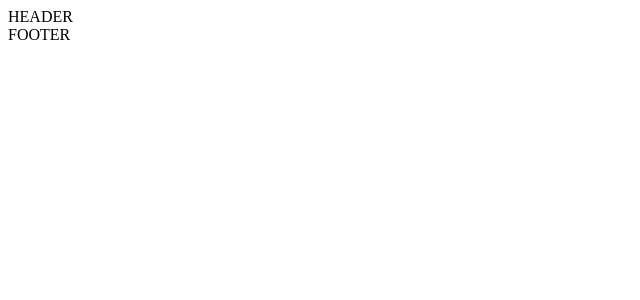
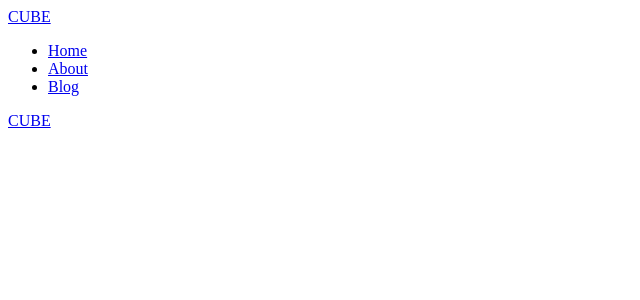
Before and after one commit to itc-s22008/newblog, a Next.js app: page / in a window 1280 px wide. Shown: the top 300 px of the page, without its empty margins (0-640 px from the left). Built offline with nearby package versions, Linux system fonts and the light colour scheme.

Commit message:
chapter2 finished

```diff
--- a/components/footer.js
+++ b/components/footer.js
@@ -1,3 +1,9 @@
+import Logo from 'components/logo'
+
 export default function Footer () {
-  return <footer>FOOTER</footer>
+  return (
+    <footer>
+      <Logo />
+    </footer>
+  )
 }
--- a/components/header.js
+++ b/components/header.js
@@ -1,3 +1,11 @@
+import Logo from 'components/logo'
+import Nav from 'components/nav'
+
 export default function Header () {
-  return <header>HEADER</header>
+  return (
+    <header>
+      <Logo />
+      <Nav />
+    </header>
+  )
 }
--- a/components/logo.js
+++ b/components/logo.js
@@ -3,7 +3,7 @@ import Link from 'next/link'
 export default function Logo () {
   return (
     <Link href='/'>
-      <a>CUBE</a>
+      CUBE
     </Link>
   )
 }
--- a/components/nav.js
+++ b/components/nav.js
@@ -1,5 +1,25 @@
 import Link from 'next/link'
 
-export default function Nav() {
+export default function Nav () {
   return (
-    )}
+    <nav>
+      <ul>
+        <li>
+          <Link href='/'>
+            Home
+          </Link>
+        </li>
+        <li>
+          <Link href='/about'>
+            About
+          </Link>
+        </li>
+        <li>
+          <Link href='/blog'>
+            Blog
+          </Link>
+        </li>
+      </ul>
+    </nav>
+  )
+}
```
